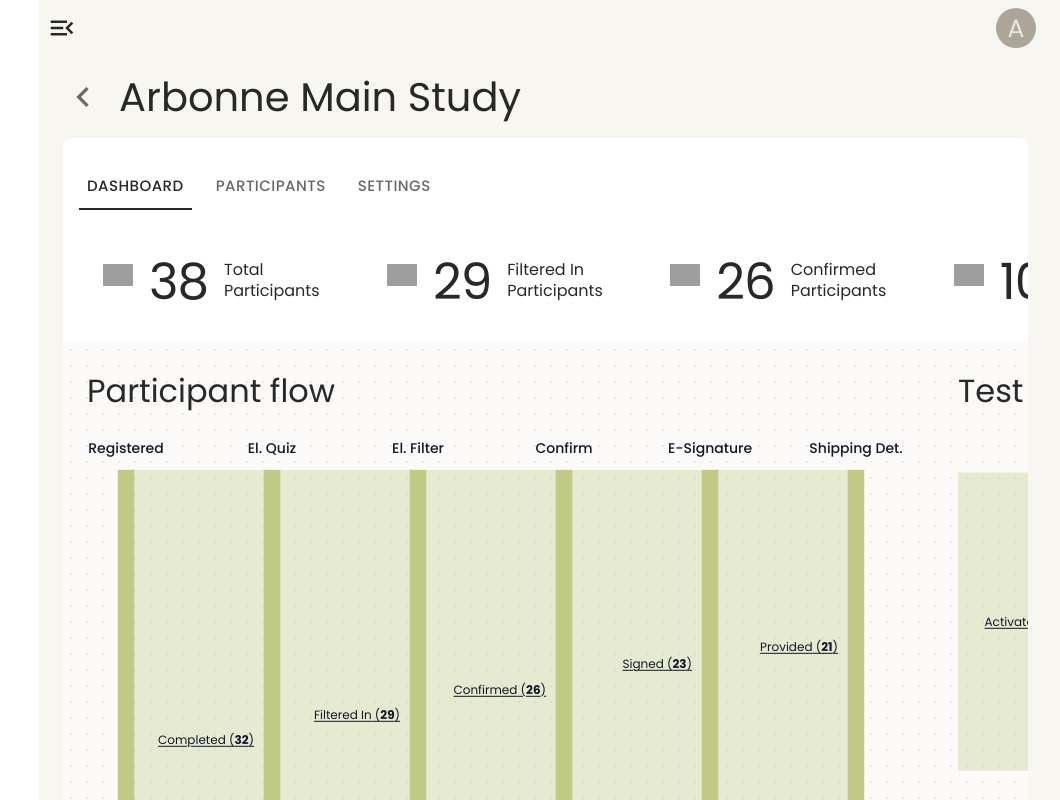
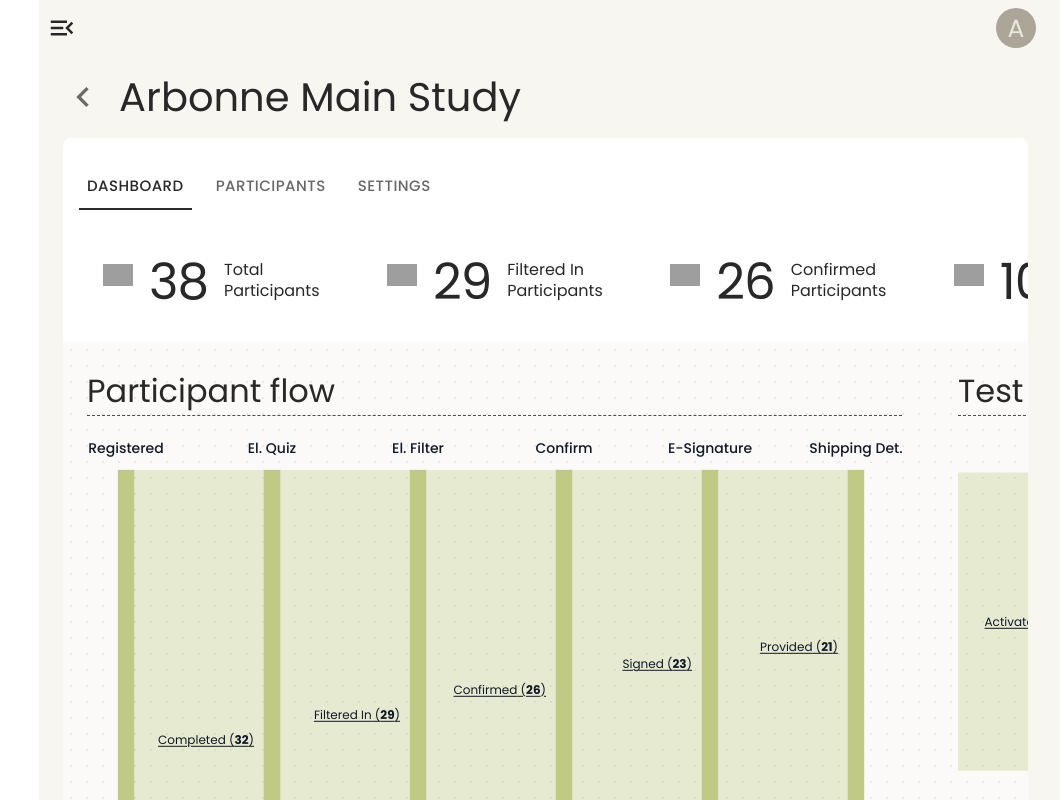
Before and after one commit to root3453/hb_diagram, a React (Vite) app: page / in a window 1280 px wide. Shown: the whole page, without its empty margins (220-1280 px from the left). Built offline with nearby package versions, Linux system fonts and the light colour scheme; grey boxes are pictures that could not be loaded.

Commit message:
Add dashed section title dividers

```diff
--- a/public/entry-flow.css
+++ b/public/entry-flow.css
@@ -1 +1,6 @@
 /* Entry flows are rendered by SVG in src/App.jsx. */
+
+.section-title {
+  width: 100%;
+  border-bottom: 1px dashed #4c4c47;
+}
```
